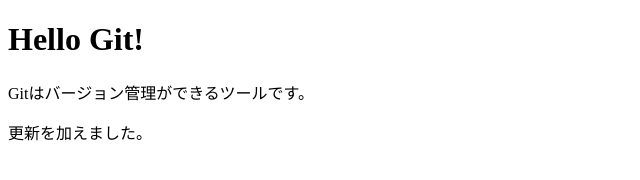
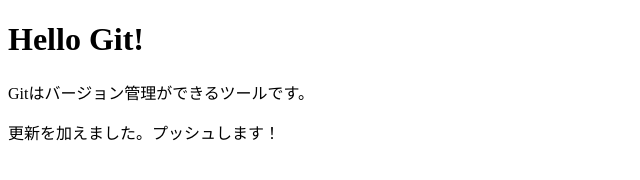
Before and after one commit to masaking-pg/Git_practice, a plain HTML site: page index.html in a window 1280 px wide. Shown: the whole page, without its empty margins (0-640 px from the left). Drawn offline with Linux system fonts and the light colour scheme.

Commit message:
もう一回！

```diff
--- a/index.html
+++ b/index.html
@@ -8,6 +8,6 @@
 <body>
     <h1>Hello Git!</h1>
     <p>Gitはバージョン管理ができるツールです。</p>
-    <p>更新を加えました。</p>
+    <p>更新を加えました。プッシュします！</p>
 </body>
 </html>
```
